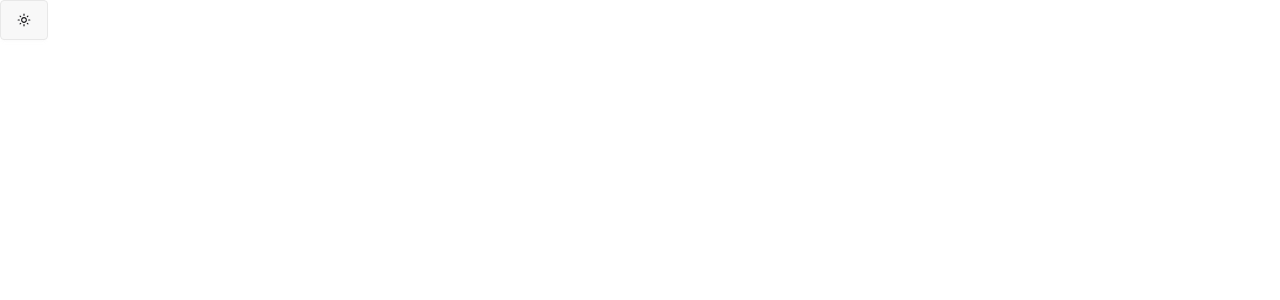
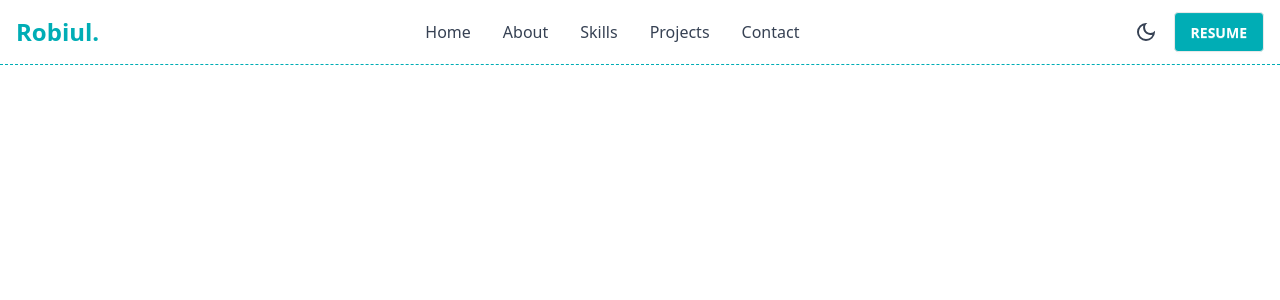
Before and after one commit to mdrobiulislam1479/my-portfolio, a React (Vite) app: page / in a window 1280 px wide. Shown: the top 300 px of the page. Built offline with nearby package versions, Linux system fonts and the light colour scheme.

Commit message:
added responsive navbar

```diff
--- a/package.json
+++ b/package.json
@@ -11,6 +11,7 @@
   },
   "dependencies": {
     "@tailwindcss/vite": "^4.1.17",
+    "lucide-react": "^0.555.0",
     "react": "^19.2.0",
     "react-dom": "^19.2.0",
     "react-icons": "^5.5.0",
--- a/src/App.jsx
+++ b/src/App.jsx
@@ -1,9 +1,11 @@
-import ThemeToggle from "./components/ThemeToggle";
+import Navbar from "./components/Navbar";
+
 
 function App() {
   return (
     <>
-      <ThemeToggle />
+      <Navbar />
+
     </>
   );
 }
--- /dev/null
+++ b/src/components/Navbar.jsx
@@ -0,0 +1,100 @@
+import { useState, useEffect } from "react";
+import { Menu, X } from "lucide-react";
+import ThemeToggle from "./ThemeToggle";
+
+export default function Navbar() {
+  const [mobileMenuOpen, setMobileMenuOpen] = useState(false);
+  const [isScrolled, setIsScrolled] = useState(false);
+
+  useEffect(() => {
+    const onScroll = () => setIsScrolled(window.scrollY > 20);
+    window.addEventListener("scroll", onScroll);
+    return () => window.removeEventListener("scroll", onScroll);
+  }, []);
+
+  const navLinks = [
+    { label: "Home", id: "home" },
+    { label: "About", id: "about" },
+    { label: "Skills", id: "skills" },
+    { label: "Projects", id: "projects" },
+    { label: "Contact", id: "contact" },
+  ];
+
+  const scrollToSection = (id) => {
+    const section = document.getElementById(id);
+    if (section) {
+      const offsetTop = section.offsetTop - 70;
+      window.scrollTo({ top: offsetTop, behavior: "smooth" });
+    }
+    setMobileMenuOpen(false);
+  };
+
+  return (
+    <nav
+      className={`fixed w-full top-0 z-50 transition-all duration-300 border-b border-dashed border-secondary ${
+        isScrolled ? "bg-primary shadow-md" : "bg-primary/80 backdrop-blur-md"
+      }`}
+    >
+      <div className="max-w-7xl mx-auto px-4">
+        <div className="flex justify-between items-center h-16">
+          {/* Logo */}
+          <h1
+            className="text-2xl font-bold text-secondary cursor-pointer"
+            onClick={() => scrollToSection("home")}
+          >
+            Robiul.
+          </h1>
+
+          {/* Desktop Navigation */}
+          <div className="hidden md:flex space-x-8">
+            {navLinks.map((link) => (
+              <button
+                key={link.id}
+                onClick={() => scrollToSection(link.id)}
+                className="text-accent hover:text-secondary font-medium transition cursor-pointer"
+              >
+                {link.label}
+              </button>
+            ))}
+          </div>
+
+          <div className="hidden md:flex gap-2 items-center ">
+            <ThemeToggle />
+            <a href="" className="btn bg-secondary text-white">
+              RESUME
+            </a>
+          </div>
+          {/* Mobile Menu Button */}
+          <div className="md:hidden flex gap-2 items-center">
+            <ThemeToggle />
+            <button onClick={() => setMobileMenuOpen(!mobileMenuOpen)}>
+              {mobileMenuOpen ? (
+                <X className="w-6 h-6 cursor-pointer" />
+              ) : (
+                <Menu className="w-6 h-6 cursor-pointer" />
+              )}
+            </button>
+          </div>
+        </div>
+
+        {/* Mobile Menu */}
+        {mobileMenuOpen && (
+          <div className="md:hidden flex flex-col gap-2 items-center py-4 border-t border-secondary">
+            {navLinks.map((link) => (
+              <button
+                key={link.id}
+                onClick={() => scrollToSection(link.id)}
+                className="py-2  text-accent hover:text-secondary cursor-pointer"
+              >
+                {link.label}
+              </button>
+            ))}
+            <a href="" className="btn bg-secondary text-white">
+              RESUME
+            </a>
+          </div>
+        )}
+      </div>
+    </nav>
+  );
+}
--- a/src/components/ThemeToggle.jsx
+++ b/src/components/ThemeToggle.jsx
@@ -11,10 +11,14 @@ export default function ThemeToggle() {
 
   return (
     <button
-      className="btn"
+      className="p-2 hover:bg-secondary/40 rounded-full text-accent cursor-pointer"
       onClick={() => setTheme(theme === "light" ? "dark" : "light")}
     >
-      {theme === "light" ? <MdOutlineLightMode /> : <MdOutlineDarkMode />}
+      {theme === "light" ? (
+        <MdOutlineDarkMode size={24} />
+      ) : (
+        <MdOutlineLightMode size={24} />
+      )}
     </button>
   );
 }
--- a/src/index.css
+++ b/src/index.css
@@ -5,8 +5,9 @@
 @plugin "daisyui/theme" {
   name: "light";
 
-  --color-primary: #eeeeee;
+  --color-primary: #ffffff;
   --color-secondary: #00adb5;
+  --color-accent: #364153;
 }
 
 /* DARK THEME */
@@ -14,6 +15,7 @@
   name: "dark";
   default: true;
 
-  --color-primary: #222831;
+  --color-primary: #101828;
   --color-secondary: #00adb5;
+  --color-accent: #ffffff;
 }
```
Also changed, not shown: 1 other file (tests, documents, lock files or other folders).
